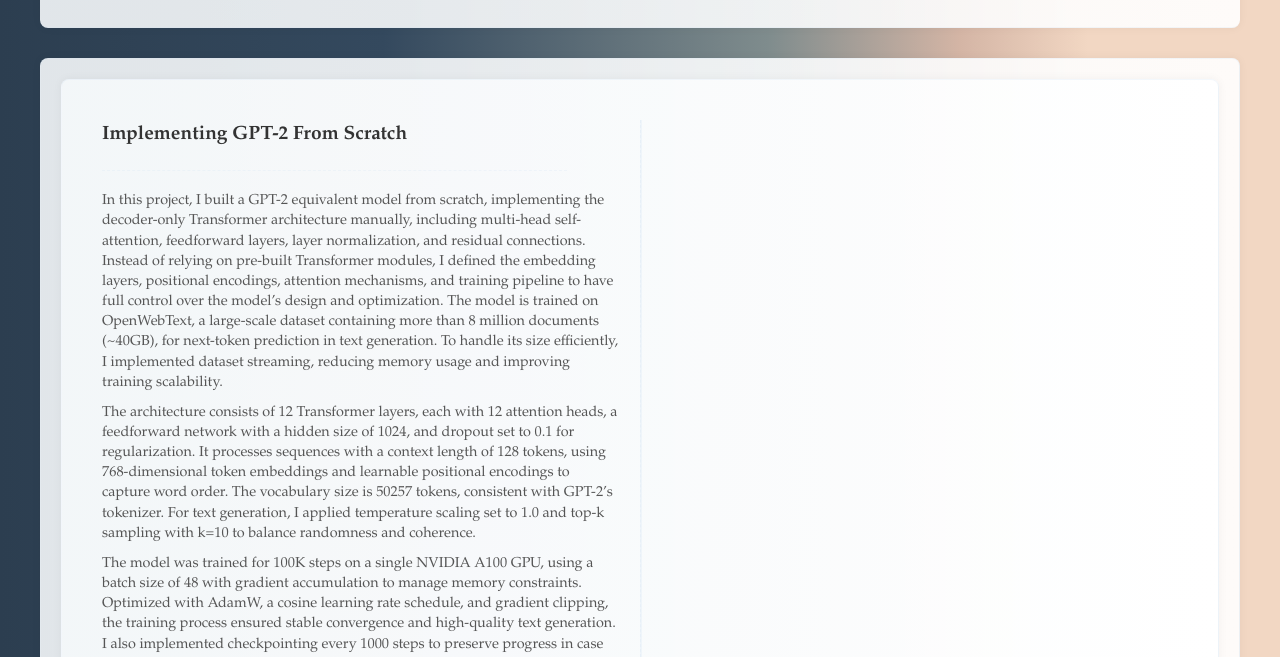
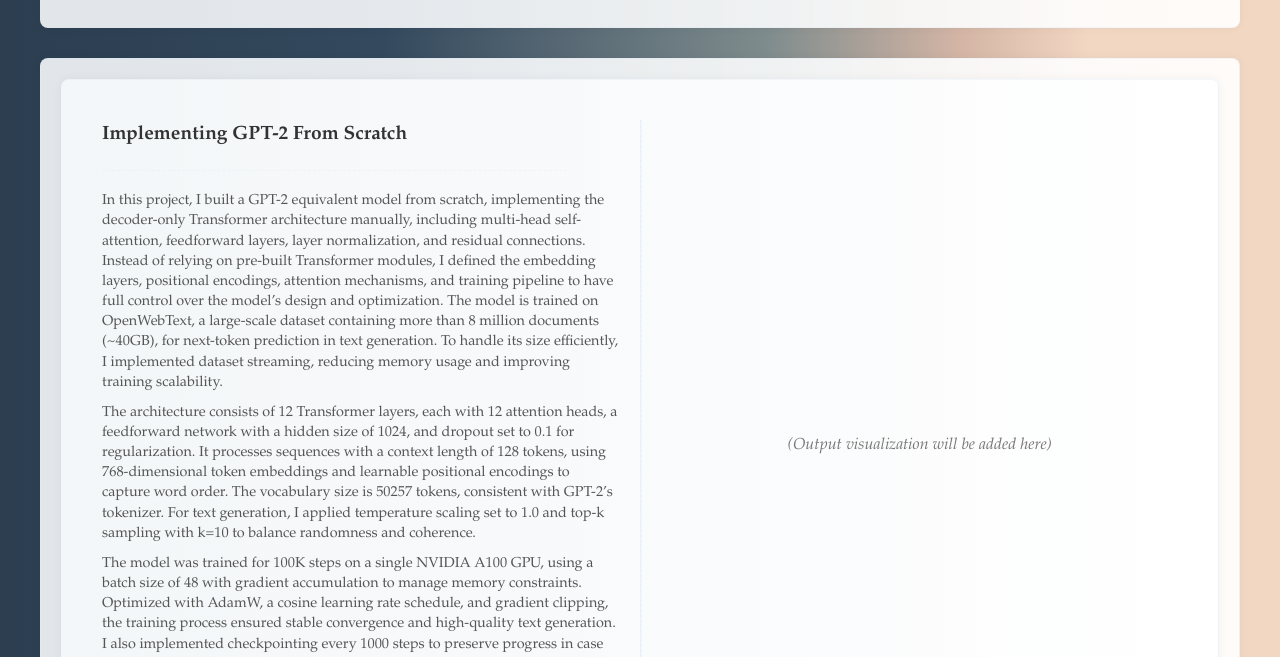
Before and after one commit to TomsBuls/TomsBuls.github.io, a plain HTML site: page index.html in a window 1280 px wide. Shown: the part 143-800 px from the top of the page. Drawn offline with Linux system fonts and the light colour scheme.

Commit message:
Update index.html

```diff
--- a/index.html
+++ b/index.html
@@ -47,7 +47,9 @@
                         <span class="disabled-link">Notebook 2 (Coming Soon)</span>
                     </div>
                 </div>
-                <div class="image placeholder"></div>
+                <div class="image placeholder">
+                    <p style="font-style: italic; text-align: center; color: #777;">(Output visualization will be added here)</p>
+                </div>
             </div>
         </div>
 
```
